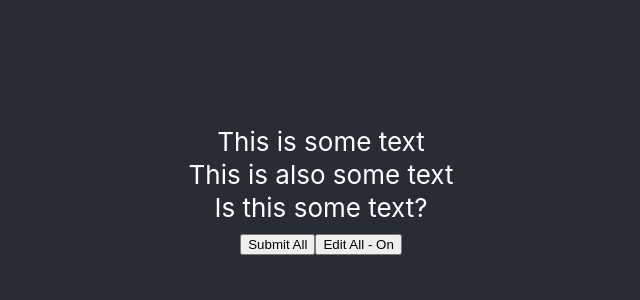
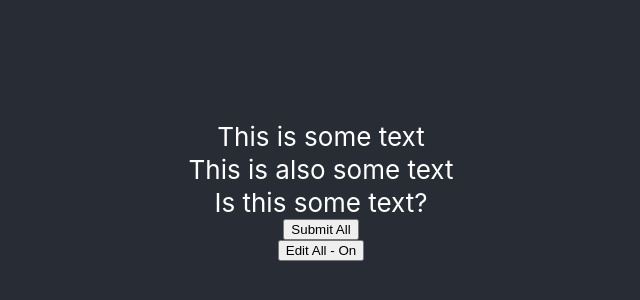
Before and after one commit to gTambo/editable-react-form, a React (Create React App) app: page / in a window 1280 px wide. Shown: the part 210-510 px from the top of the page, without its empty margins (319-959 px from the left). Built offline with nearby package versions, Linux system fonts and the light colour scheme.

Commit message:
expand container and setup click event handler

```diff
--- a/src/components/EditableFormElements/EditableFormElements.css
+++ b/src/components/EditableFormElements/EditableFormElements.css
@@ -1,4 +1,6 @@
 .editable-text {
+    display: block;
+    width: fit-content;
     border: .2vmin solid transparent;
 }
 
@@ -11,15 +13,15 @@
 input {
     color: aliceblue;
     background-color: #282c34;
-    height: calc(10px + 2vmin);
-    min-width: 278px;
+    min-height: calc(10px + 2vmin);
+    width: 278px;
 }
 
 textarea {
     color: aliceblue;
     background-color: #282c34;
-    min-height: 10vmin;
+    min-height: 3vmin;
     max-height: fit-content;
-    min-width: 278px;
-    width: inherit;
+    width: 278px;
+    /* width: inherit; */
 }
--- a/src/components/EditableFormElements/TextInput.tsx
+++ b/src/components/EditableFormElements/TextInput.tsx
@@ -16,8 +16,8 @@ export const EditableTextField = (props: any) => {
     }
     // const handleBlur = (e: React.ChangeEvent<HTMLInputElement>) => {
     //     e.preventDefault();
-    //     // setUserText(e.currentTarget.placeholder);
-    //     // setEditMode(false);
+    //     setUserText(e.currentTarget.placeholder);
+    //     setEditMode(false);
     // }
 
     const submit = (event: FormEvent<HTMLFormElement>) => {
--- a/src/components/EditableView/ControlView.tsx
+++ b/src/components/EditableView/ControlView.tsx
@@ -3,6 +3,7 @@
 import { useRef, useState } from 'react';
 import { EditableTextField } from '../EditableFormElements/TextInput';
 import { EditableTextArea } from '../EditableFormElements/TextArea';
+import './EditableView.css';
 
 export default function ControlView() {
     const [editMode1, setEditMode1] = useState(false);
@@ -61,8 +62,14 @@ export default function ControlView() {
     }
     ];
 
+    const handleBlur = (e: React.MouseEvent) => {
+        e.preventDefault();
+        console.log('Clicked on ', e.currentTarget.id)
+        editAllOff();
+    }
+
     return (
-        <div >
+        <div className='ControlContainer' id="control-container" onClick={handleBlur}>
             <EditableTextField inherited={passable[0]} elIndex={0} />
             <EditableTextField inherited={passable[1]} elIndex={0} />
             <EditableTextArea inherited={passable[2]} elIndex={0} />
--- a/src/components/EditableView/EditableView.css
+++ b/src/components/EditableView/EditableView.css
@@ -0,0 +1,10 @@
+.ControlContainer {
+    display: flex;
+    flex-direction: column;
+    align-items: center;
+    justify-content: center;
+    width: 100%;
+    height: 100%;
+    min-height: 100vh;
+    min-width: 100vh;
+}
```
